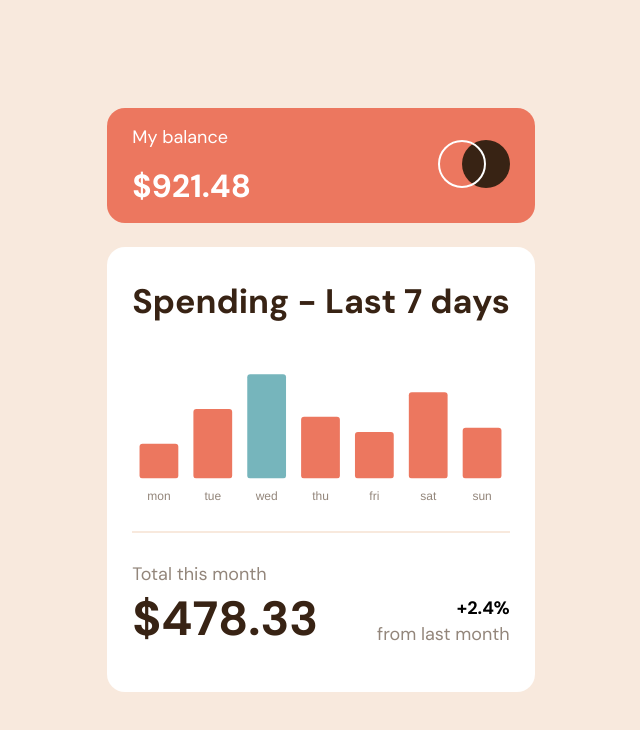
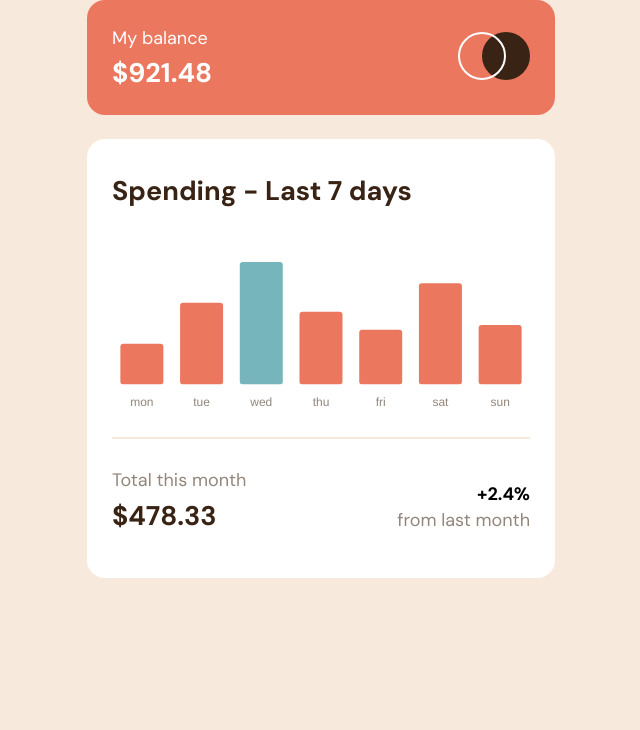
Before and after one commit to MReyna12/expenses-chart-component, a plain HTML site: page index.html in a window 1280 px wide. Shown: the whole page, without its empty margins (319-959 px from the left). Drawn offline with nearby package versions, Linux system fonts and the light colour scheme.

Commit message:
finish styling

```diff
--- a/index.html
+++ b/index.html
@@ -20,7 +20,7 @@
       >
         <div>
           <p class="paragraph-spacing">My balance</p>
-          <p class="balance-font heavy-bold">$921.48</p>
+          <h2 class="balance-font heavy-bold">$921.48</h2>
         </div>
         <div>
           <img src="./public/logo.svg" alt="expenses component logo" />
@@ -39,7 +39,7 @@
             <p class="spending-paragraph-spacing medium-brown">
               Total this month
             </p>
-            <p class="total-font heavy-bold dark-brown">$478.33</p>
+            <h2 class="total-font heavy-bold dark-brown">$478.33</h2>
           </div>
           <div class="percentage-container">
             <p class="percentage-margin heavy-bold align-self-end">+2.4%</p>
--- a/styles/index.css
+++ b/styles/index.css
@@ -9,11 +9,6 @@ body {
   background-color: var(--cream);
   font-family: "DM Sans", sans-serif;
   font-size: 18px;
-
-  display: flex;
-  justify-content: center;
-  align-items: center;
-  height: 100vh;
 }
 
 * {
@@ -21,6 +16,12 @@ body {
   line-height: 1;
   margin: 0;
   padding: 0;
+}
+
+main {
+  margin: 0 auto;
+  max-width: 500px;
+  padding: 0rem 1rem;
 }
 
 /** Balance Container Styling **/
@@ -31,18 +32,13 @@ body {
 }
 
 .balance-font {
-  margin-top: 1.5rem;
-  font-size: 32px;
+  margin-top: 0.8rem;
 }
 
 /** Spending Container Styling **/
 .spending-container {
   background-color: #fff;
   margin-top: 1.5rem;
-}
-
-.total-font {
-  font-size: 48px;
 }
 
 /** Percentage Container Styling **/
@@ -64,7 +60,7 @@ body {
   border: 1px solid transparent;
   padding: 1.5rem;
   border-radius: 18px;
-  max-width: 538px;
+  max-width: 500px;
 }
 
 .flex-space-between-center {
@@ -108,7 +104,6 @@ body {
 }
 
 .spending-title {
-  font-size: 34px;
   padding-top: 0.8rem;
 }
 
```
